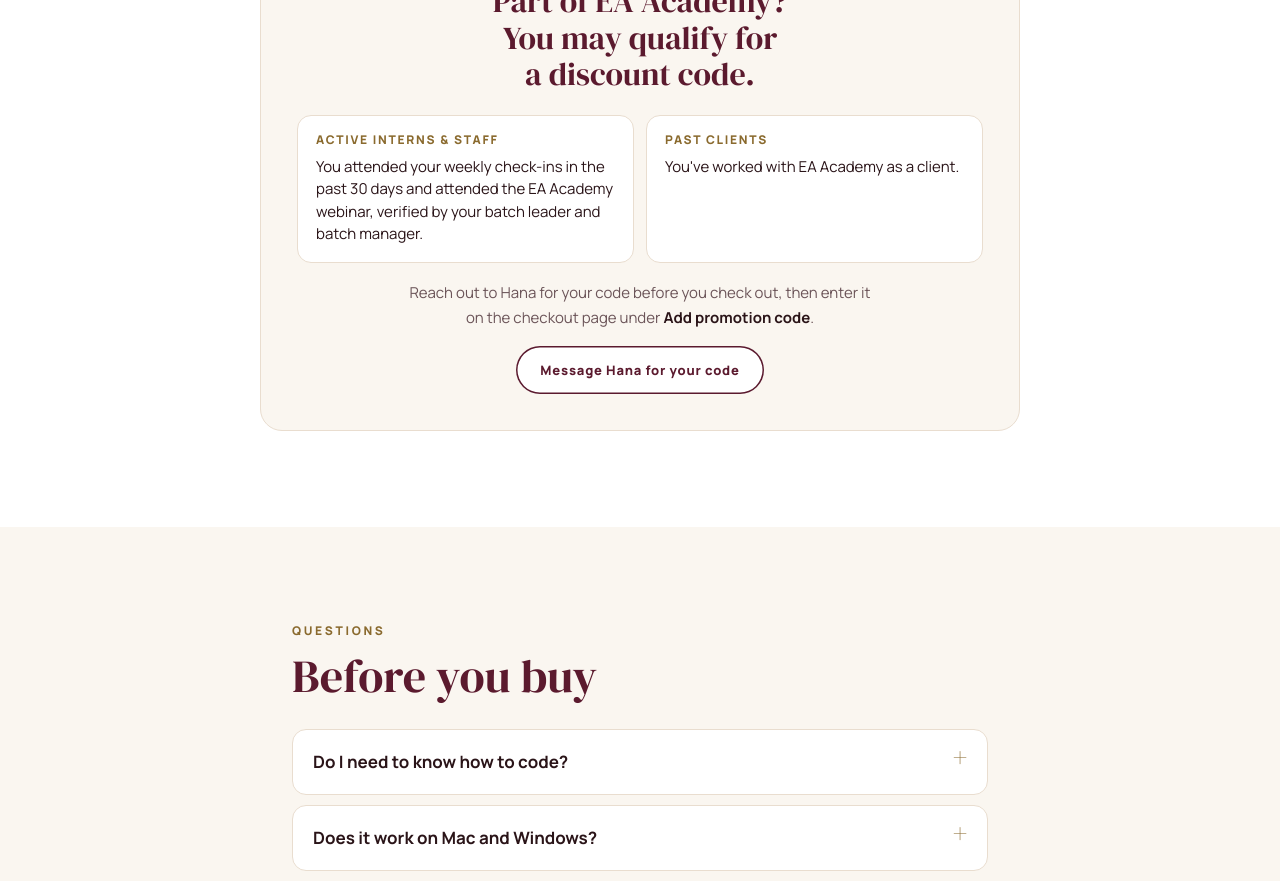
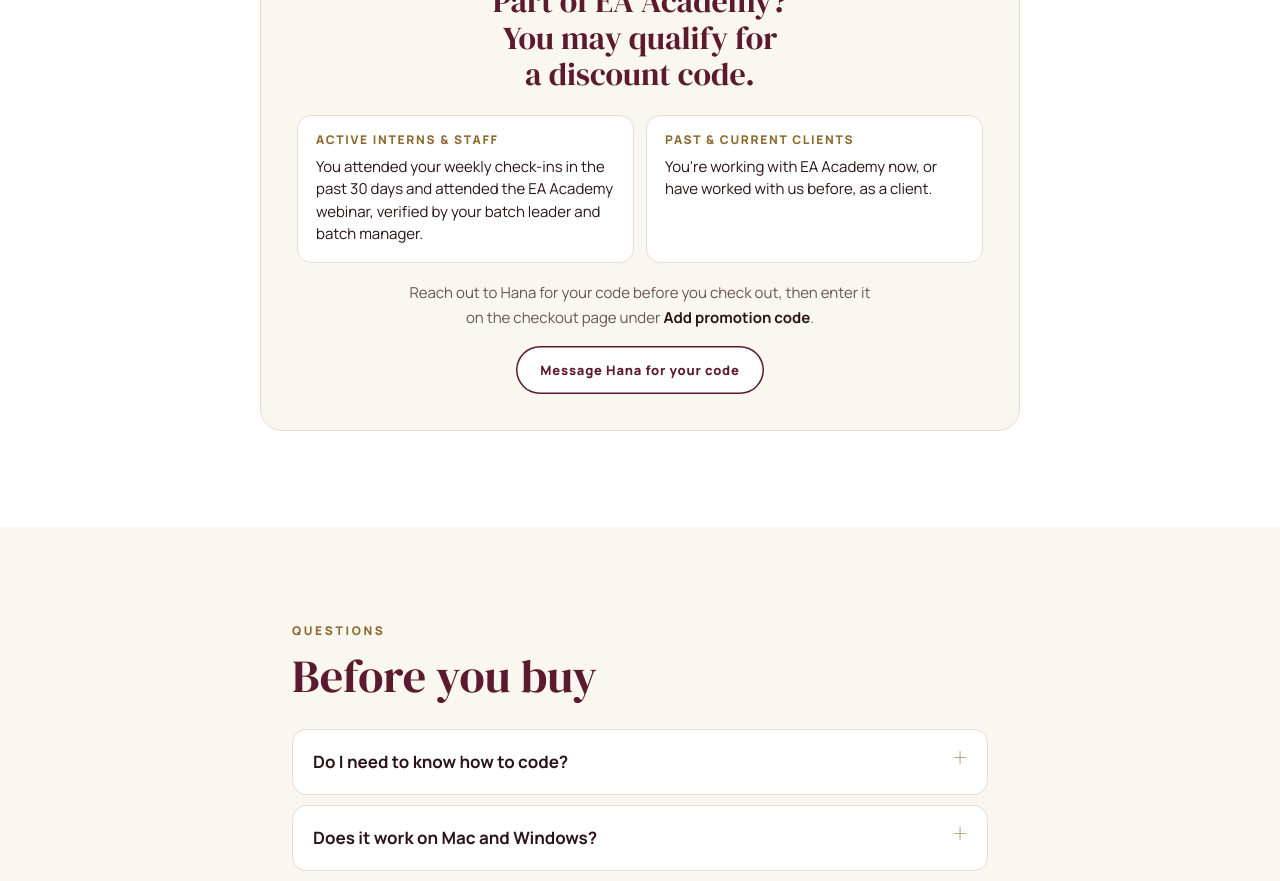
Before and after one commit to eaacademy/ai-video-editor-playbook, a Next.js app: page / in a window 1280 px wide. Shown: the part 4620-5501 px from the top of the page. Built offline with nearby package versions, Linux system fonts and the light colour scheme; no server answers.

Commit message:
Discount eligibility: past and current clients
Co-Authored-By: Claude Opus 5.5 <noreply@anthropic.com>
Claude-Session: https://claude.ai/code/session_01Jt8oKoMJgxBwMFvgDhjZzz

```diff
--- a/app/page.tsx
+++ b/app/page.tsx
@@ -251,8 +251,8 @@ export default async function Home() {
                   </p>
                 </div>
                 <div>
-                  <h4>Past clients</h4>
-                  <p>You&apos;ve worked with EA Academy as a client.</p>
+                  <h4>Past &amp; current clients</h4>
+                  <p>You&apos;re working with EA Academy now, or have worked with us before, as a client.</p>
                 </div>
               </div>
               <p className="sp-community-how">
```
